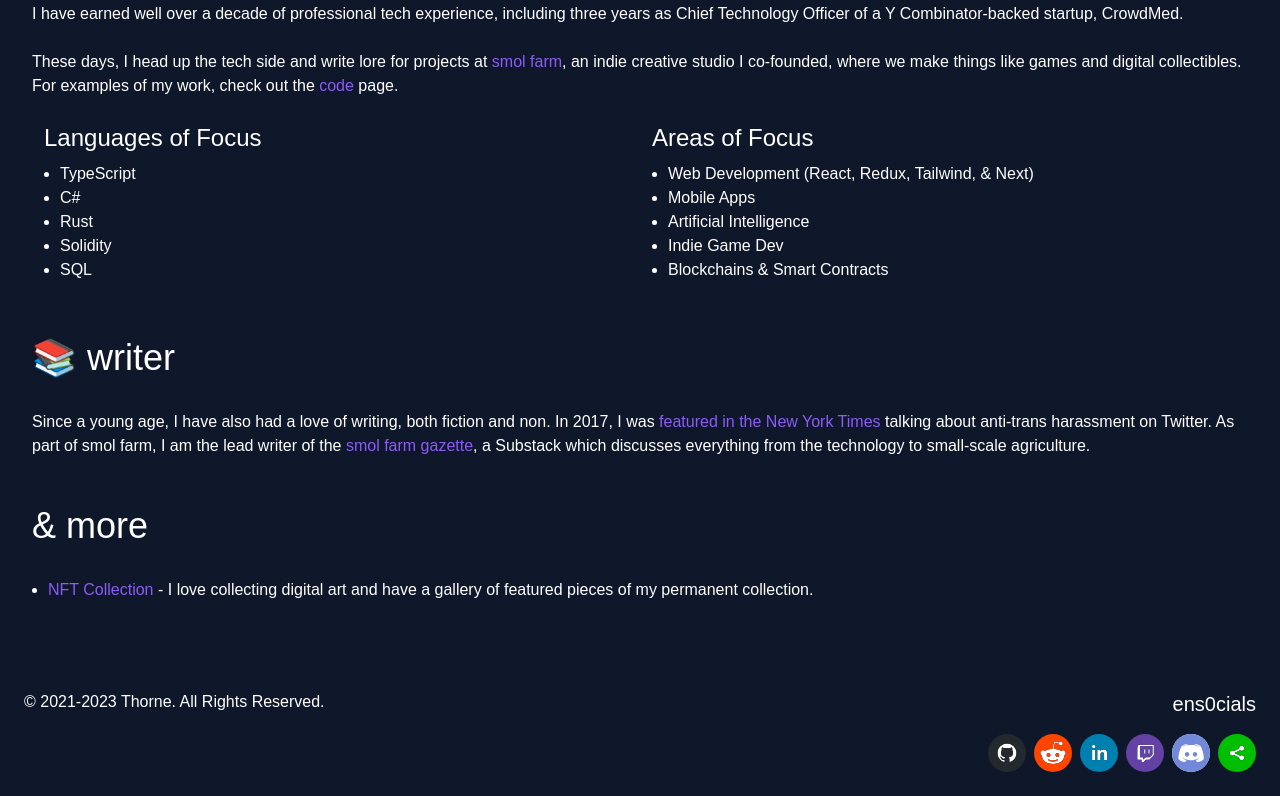
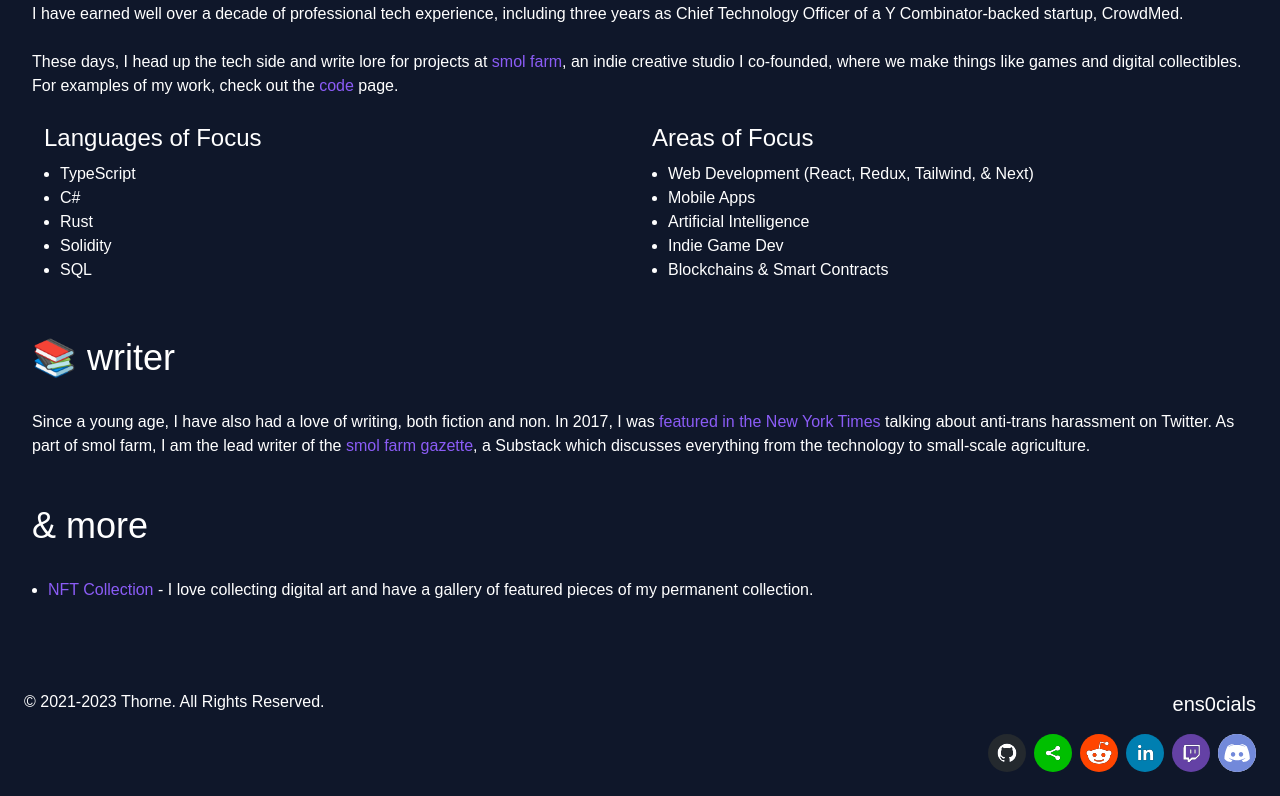
Before and after one commit to ExistentialEnso/ens0-me, a Next.js app: page / in a window 1280 px wide. Shown: the part 485-1281 px from the top of the page. Built offline with nearby package versions, Linux system fonts and the light colour scheme; a web font is replaced by a local one.

Commit message:
Put X after GitHub in footer

```diff
--- a/src/app/components/Footer.tsx
+++ b/src/app/components/Footer.tsx
@@ -9,11 +9,11 @@ const Footer = () => {
 
     const socials = [
         { url: 'https://github.com/ExistentialEnso', label: 'GitHub' },
+        { url: 'https://www.x.com/existentialenso', label: 'X' },
         { url: 'https://www.reddit.com/u/existentialenso/', label: 'Reddit' },
         { url: 'https://linkedin.com/in/ens0', label: 'LinkedIn' },
         { url: 'https://www.twitch.tv/ens0plays', label: 'Twitch' },
         { url: 'https://discord.com/users/248659552654852097', label: 'Discord' },
-        { url: 'https://www.x.com/existentialenso', label: 'X' }
 
         // { url: 'https://www.instagram.com/existentialenso/', label: 'Instagram' },
     ]
```
